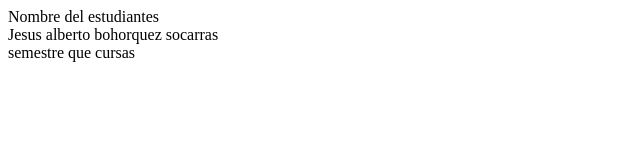
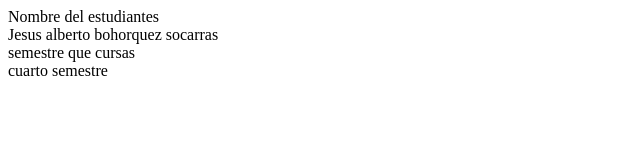
Before and after one commit to Jesusboho/taller_git, a plain HTML site: page index.html in a window 1280 px wide. Shown: the full height of the page, 0-640 px from the left. Drawn offline with Linux system fonts and the light colour scheme.

Commit message:
four commit

```diff
--- a/index.html
+++ b/index.html
@@ -9,6 +9,7 @@
     <div>Nombre del estudiantes</div>
     <div>Jesus alberto bohorquez socarras</div>
     <div>semestre que cursas</div>
+    <div>cuarto semestre</div>
 
 </body>
 </html>
```
